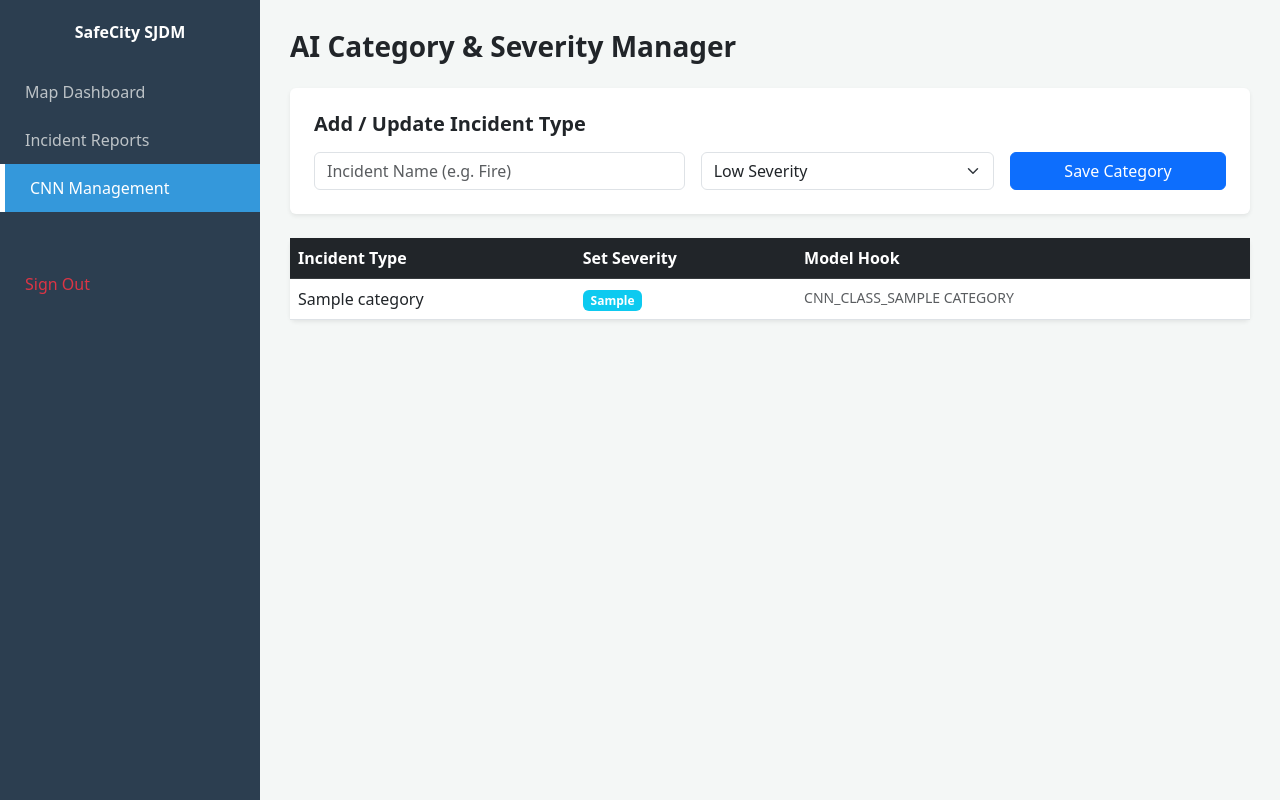
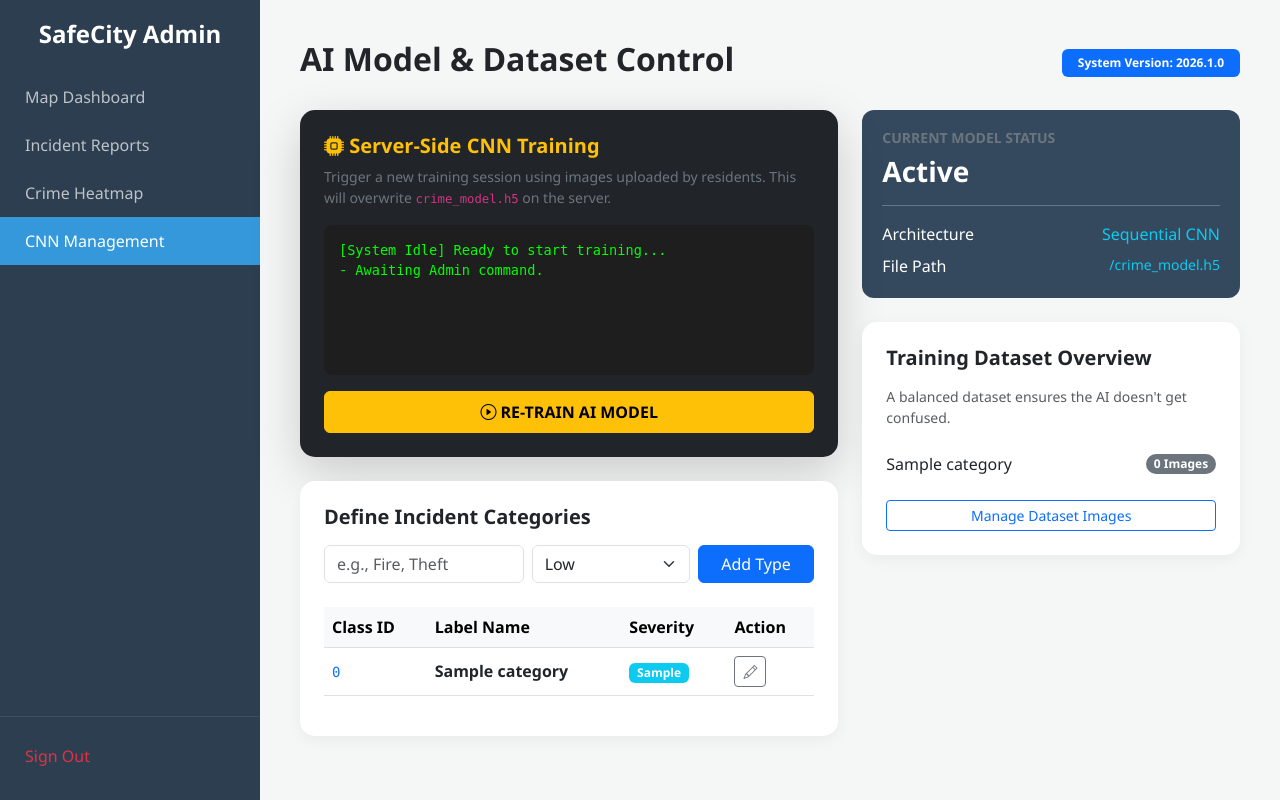
Before and after one commit to rframos/crime-reporting-system, a Flask app: page /cnn-admin in a window 1280 px wide. Run offline with Flask 3, Linux system fonts and the light colour scheme; a user stored in the database is signed in; tables that the repository leaves empty hold one stand-in row (values such as "Sample post").

Commit message:
Update cnn_admin.html

```diff
--- a/templates/cnn_admin.html
+++ b/templates/cnn_admin.html
@@ -1,61 +1,159 @@
 <!DOCTYPE html>
 <html lang="en">
 <head>
-    <meta charset="UTF-8"><title>CNN Admin</title>
+    <meta charset="UTF-8">
+    <meta name="viewport" content="width=device-width, initial-scale=1.0">
+    <title>SafeCity SJDM | CNN Admin</title>
     <link href="https://cdn.jsdelivr.net/npm/bootstrap@5.3.0/dist/css/bootstrap.min.css" rel="stylesheet">
+    <link rel="stylesheet" href="https://cdn.jsdelivr.net/npm/bootstrap-icons@1.11.1/font/bootstrap-icons.css">
     <style>
-        body { background: #f4f7f6; }
+        body { background: #f4f7f6; font-family: 'Segoe UI', sans-serif; }
         .sidebar { height: 100vh; background: #2c3e50; color: white; padding: 20px 0; position: fixed; width: 260px; }
-        .sidebar a { color: #bdc3c7; text-decoration: none; padding: 12px 25px; display: block; }
-        .sidebar a.active { background: #3498db; color: white; border-left: 5px solid #fff; }
-        .main-content { margin-left: 260px; padding: 30px; }
+        .sidebar a { color: #bdc3c7; text-decoration: none; padding: 12px 25px; display: block; transition: 0.3s; }
+        .sidebar a:hover, .sidebar a.active { background: #3498db; color: white; }
+        .main-content { margin-left: 260px; padding: 40px; }
+        .card { border: none; border-radius: 15px; box-shadow: 0 4px 15px rgba(0,0,0,0.05); }
+        .stats-box { background: #34495e; color: white; border-radius: 12px; padding: 20px; }
+        .training-log { background: #1e1e1e; color: #00ff00; font-family: monospace; padding: 15px; border-radius: 8px; height: 150px; overflow-y: auto; font-size: 0.85rem; }
     </style>
 </head>
 <body>
+
     <div class="sidebar">
-        <div class="sidebar-brand text-center fw-bold mb-4">SafeCity SJDM</div>
+        <div class="text-center mb-4"><h4 class="fw-bold">SafeCity Admin</h4></div>
         <a href="/">Map Dashboard</a>
         <a href="/reports">Incident Reports</a>
+        <a href="/heatmap">Crime Heatmap</a>
         <a href="/cnn-admin" class="active">CNN Management</a>
-        <a href="/logout" class="text-danger mt-5">Sign Out</a>
+        <div style="position:absolute; bottom:20px; width:100%; border-top: 1px solid #3e4f5f; padding-top:15px;">
+            <a href="/logout" class="text-danger">Sign Out</a>
         </div>
+    </div>
+
     <div class="main-content">
-        <h3 class="fw-bold mb-4">AI Category & Severity Manager</h3>
-        <div class="card p-4 shadow-sm border-0 mb-4">
-            <h5 class="fw-bold mb-3">Add / Update Incident Type</h5>
-            <form action="/api/categories" method="POST" class="row g-3">
+        <div class="d-flex justify-content-between align-items-center mb-4">
+            <h2 class="fw-bold">AI Model & Dataset Control</h2>
+            <div class="badge bg-primary px-3 py-2">System Version: 2026.1.0</div>
+        </div>
+
+        <div class="row g-4">
+            <div class="col-lg-7">
+                <div class="card p-4 mb-4 bg-dark text-white shadow-lg">
+                    <h5 class="fw-bold text-warning"><i class="bi bi-cpu-fill"></i> Server-Side CNN Training</h5>
+                    <p class="small text-secondary">Trigger a new training session using images uploaded by residents. This will overwrite <code>crime_model.h5</code> on the server.</p>
+
+                    <div class="training-log mb-3" id="logBox">
+                        [System Idle] Ready to start training...<br>
+                        - Awaiting Admin command.<br>
+                    </div>
+
+                    <button id="trainBtn" class="btn btn-warning w-100 fw-bold py-2">
+                        <i class="bi bi-play-circle"></i> RE-TRAIN AI MODEL
+                    </button>
+                </div>
+
+                <div class="card p-4">
+                    <h5 class="fw-bold mb-3">Define Incident Categories</h5>
+                    <form action="/api/categories" method="POST" class="row g-2 mb-4">
                         <div class="col-md-5">
-                    <input type="text" name="name" class="form-control" placeholder="Incident Name (e.g. Fire)" required>
+                            <input type="text" name="name" class="form-control" placeholder="e.g., Fire, Theft" required>
                         </div>
                         <div class="col-md-4">
                             <select name="severity" class="form-select">
-                        <option value="Low">Low Severity</option>
-                        <option value="Medium">Medium Severity</option>
-                        <option value="High">High Severity</option>
-                        <option value="Critical">Critical Severity</option>
+                                <option value="Low">Low</option>
+                                <option value="Medium">Medium</option>
+                                <option value="High">High</option>
+                                <option value="Critical">Critical</option>
                             </select>
                         </div>
                         <div class="col-md-3">
-                    <button type="submit" class="btn btn-primary w-100">Save Category</button>
+                            <button class="btn btn-primary w-100">Add Type</button>
                         </div>
                     </form>
-        </div>
-        <div class="card shadow-sm border-0">
-            <table class="table table-hover mb-0">
-                <thead class="table-dark">
-                    <tr><th>Incident Type</th><th>Set Severity</th><th>Model Hook</th></tr>
+
+                    <table class="table table-hover align-middle">
+                        <thead class="table-light">
+                            <tr><th>Class ID</th><th>Label Name</th><th>Severity</th><th>Action</th></tr>
                         </thead>
                         <tbody>
                             {% for cat in categories %}
                             <tr>
-                        <td>{{ cat.name }}</td>
-                        <td><span class="badge {% if cat.severity == 'High' or cat.severity == 'Critical' %}bg-danger{% else %}bg-info{% endif %}">{{ cat.severity }}</span></td>
-                        <td class="text-muted small">CNN_CLASS_{{ cat.name.upper() }}</td>
+                                <td><code class="text-primary">{{ loop.index0 }}</code></td>
+                                <td class="fw-bold">{{ cat.name }}</td>
+                                <td>
+                                    <span class="badge {% if cat.severity == 'High' or cat.severity == 'Critical' %}bg-danger{% else %}bg-info{% endif %}">
+                                        {{ cat.severity }}
+                                    </span>
+                                </td>
+                                <td><button class="btn btn-sm btn-outline-secondary"><i class="bi bi-pencil"></i></button></td>
                             </tr>
                             {% endfor %}
                         </tbody>
                     </table>
                 </div>
             </div>
+
+            <div class="col-lg-5">
+                <div class="stats-box mb-4">
+                    <h6 class="text-secondary text-uppercase small fw-bold">Current Model Status</h6>
+                    <h3 class="fw-bold mb-0">Active</h3>
+                    <hr class="my-3 opacity-25">
+                    <div class="d-flex justify-content-between mb-2">
+                        <span>Architecture</span>
+                        <span class="text-info">Sequential CNN</span>
+                    </div>
+                    <div class="d-flex justify-content-between">
+                        <span>File Path</span>
+                        <span class="text-info small">/crime_model.h5</span>
+                    </div>
+                </div>
+
+                <div class="card p-4">
+                    <h5 class="fw-bold mb-3">Training Dataset Overview</h5>
+                    <p class="small text-muted">A balanced dataset ensures the AI doesn't get confused.</p>
+                    <ul class="list-group list-group-flush">
+                        {% for cat in categories %}
+                        <li class="list-group-item d-flex justify-content-between align-items-center px-0">
+                            {{ cat.name }}
+                            <span class="badge bg-secondary rounded-pill">0 Images</span>
+                        </li>
+                        {% endfor %}
+                    </ul>
+                    <button class="btn btn-outline-primary btn-sm mt-3 w-100">Manage Dataset Images</button>
+                </div>
+            </div>
+        </div>
+    </div>
+
+    <script>
+        const trainBtn = document.getElementById('trainBtn');
+        const logBox = document.getElementById('logBox');
+
+        trainBtn.onclick = async function() {
+            if(!confirm("Warning: Training uses high server resources. Proceed?")) return;
+
+            this.disabled = true;
+            this.innerHTML = '<span class="spinner-border spinner-border-sm"></span> Training in Progress...';
+            logBox.innerHTML += `> [${new Date().toLocaleTimeString()}] Initializing training pipeline...<br>`;
+
+            try {
+                const res = await fetch('/api/train', { method: 'POST' });
+                const data = await res.json();
+
+                if(data.status === 'success') {
+                    logBox.innerHTML += `> <span class="text-info">[SUCCESS]</span> ${data.message}<br>`;
+                    alert("Training Complete: Model updated on server.");
+                } else {
+                    logBox.innerHTML += `> <span class="text-danger">[ERROR]</span> ${data.message}<br>`;
+                    alert("Training Failed: " + data.message);
+                }
+            } catch (err) {
+                logBox.innerHTML += `> <span class="text-danger">[FATAL]</span> Server Connection Lost.<br>`;
+            } finally {
+                this.disabled = false;
+                this.innerHTML = '<i class="bi bi-play-circle"></i> RE-TRAIN AI MODEL';
+            }
+        };
+    </script>
 </body>
 </html>
```
Lines whose indentation alone changed are shown as unchanged.
